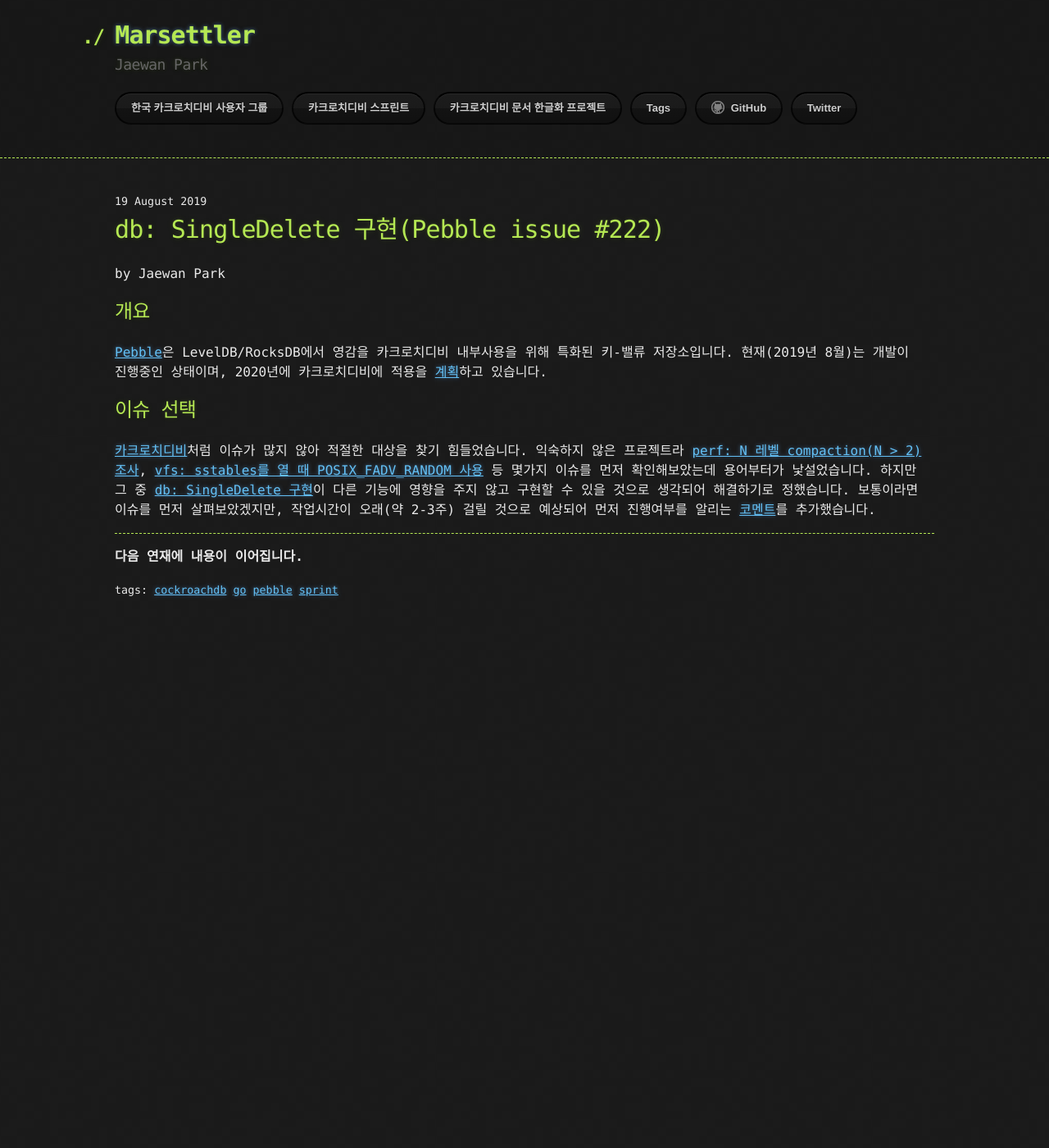
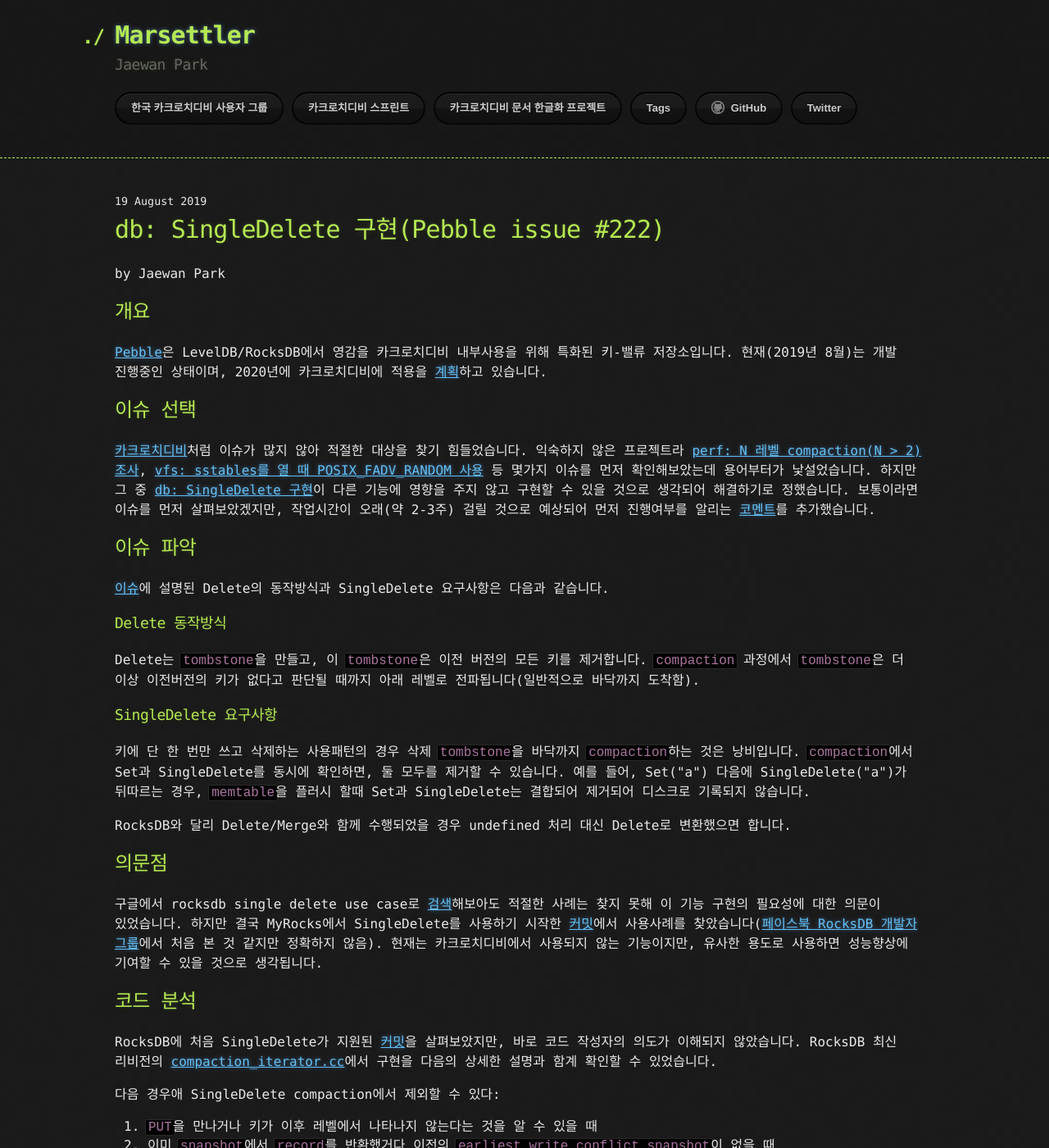
Before and after one commit to hueypark/hueypark.github.io, a Jekyll site: the page built from _posts/2019-08-19-pebble-issue-222.md, in a window 1280 px wide and 1400 px high. Shown: the whole window at 82% size. Built offline with Jekyll 4.4.1, drawn with Linux system fonts in a browser that asks for light colours; comment, search, counter and statistics services are not loaded; some of the changed text lies outside the part shown.

Commit message:
Update: pebble issue 222

```diff
--- a/_posts/2019-08-19-pebble-issue-222.md
+++ b/_posts/2019-08-19-pebble-issue-222.md
@@ -7,12 +7,43 @@
 
 ## 개요
 
-[Pebble](https://github.com/petermattis/pebble)은 LevelDB/RocksDB에서 영감을 카크로치디비 내부사용을 위해 특화된 키-밸류 저장소입니다. 현재(2019년 8월)는 개발이 진행중인 상태이며, 2020년에 카크로치디비에 적용을 [계획](https://github.com/petermattis/pebble/issues/233)하고 있습니다.
+[Pebble](https://github.com/petermattis/pebble)은 LevelDB/RocksDB에서 영감을 카크로치디비 내부사용을 위해 특화된 키-밸류 저장소입니다. 현재(2019년 8월)는 개발 진행중인 상태이며, 2020년에 카크로치디비에 적용을 [계획](https://github.com/petermattis/pebble/issues/233)하고 있습니다.
 
 ## 이슈 선택
 
 [카크로치디비](https://github.com/cockroachdb/cockroach/issues)처럼 이슈가 많지 않아 적절한 대상을 찾기 힘들었습니다. 익숙하지 않은 프로젝트라 [perf: N 레벨 compaction(N > 2) 조사](https://github.com/petermattis/pebble/issues/136), [vfs: sstables를 열 때 POSIX_FADV_RANDOM 사용](https://github.com/petermattis/pebble/issues/198) 등 몇가지 이슈를 먼저 확인해보았는데 용어부터가 낯설었습니다. 하지만 그 중 [db: SingleDelete 구현](https://github.com/petermattis/pebble/issues/222)이 다른 기능에 영향을 주지 않고 구현할 수 있을 것으로 생각되어 해결하기로 정했습니다. 보통이라면 이슈를 먼저 살펴보았겠지만, 작업시간이 오래(약 2-3주) 걸릴 것으로 예상되어 먼저 진행여부를 알리는 [코멘트](https://github.com/petermattis/pebble/issues/222#issuecomment-521638136)를 추가했습니다.
 
+## 이슈 파악
+
+[이슈](https://github.com/petermattis/pebble/issues/222)에 설명된 Delete의 동작방식과 SingleDelete 요구사항은 다음과 같습니다.
+
+### Delete 동작방식
+
+Delete는 `tombstone`을 만들고, 이 `tombstone`은 이전 버전의 모든 키를 제거합니다. `compaction` 과정에서 `tombstone`은 더 이상 이전버전의 키가 없다고 판단될 때까지 아래 레벨로 전파됩니다(일반적으로 바닥까지 도착함).
+
+### SingleDelete 요구사항
+
+키에 단 한 번만 쓰고 삭제하는 사용패턴의 경우 삭제 `tombstone`을 바닥까지 `compaction`하는 것은 낭비입니다. `compaction`에서 Set과 SingleDelete를 동시에 확인하면, 둘 모두를 제거할 수 있습니다. 예를 들어, Set("a") 다음에 SingleDelete("a")가 뒤따르는 경우, `memtable`을 플러시 할때 Set과 SingleDelete는 결합되어 제거되어 디스크로 기록되지 않습니다.
+
+RocksDB와 달리 Delete/Merge와 함께 수행되었을 경우 undefined 처리 대신 Delete로 변환했으면 합니다.
+
+## 의문점
+
+구글에서 rocksdb single delete use case로 [검색](https://www.google.com/search?q=rocksdb+single+delete+use+case)해보아도 적절한 사례는 찾지 못해 이 기능 구현의 필요성에 대한 의문이 있었습니다. 하지만 결국 MyRocks에서 SingleDelete를 사용하기 시작한 [커밋](https://github.com/facebook/mysql-5.6/commit/bd338db88062765c39433738363d9eb564819eca)에서 사용사례를 찾았습니다([페이스북 RocksDB 개발자 그룹](https://www.facebook.com/groups/rocksdb.dev)에서 처음 본 것 같지만 정확하지 않음). 현재는 카크로치디비에서 사용되지 않는 기능이지만, 유사한 용도로 사용하면 성능향상에 기여할 수 있을 것으로 생각됩니다.
+
+## 코드 분석
+
+RocksDB에 처음 SingleDelete가 지원된 [커밋](https://github.com/facebook/rocksdb/commit/014fd55adca7b217d08f579f78303eef39b834f2)을 살펴보았지만, 바로 코드 작성자의 의도가 이해되지 않았습니다. RocksDB 최신 리비전의 [compaction_iterator.cc](https://github.com/facebook/rocksdb/blob/49c5a12dbee3aa65907e772b254d753c6d391da1/db/compaction/compaction_iterator.cc)에서 구현을 다음의 상세한 설명과 함계 확인할 수 있었습니다.
+
+다음 경우애 SingleDelete compaction에서 제외할 수 있다:
+
+1. `PUT`을 만나거나 키가 이후 레벨에서 나타나지 않는다는 것을 알 수 있을 때
+2. 이미 `snapshot`에서 `record`를 반환했거다 이전의 `earliest_write_conflict_snapshot`이 없을 때
+
+## Pebble 동작방식 분석
+
+짧은 코드 분석 이후에 구현을 시작하기에는 `compaction`, `memtable`, `snapshot`, `tombstone` 등의 모르는 용어도 많고(대부분 RocksDB의 구성요소를 설명하는 용어), Pebble 동작방식도 정확히 이해되지 않아 Pebble의 동작방식을 먼저 분석했습니다.
+
 ---
 
-**다음 연재에 내용이 이어집니다.**
+**본문이 아직 업데이트 중입니다.**
```
